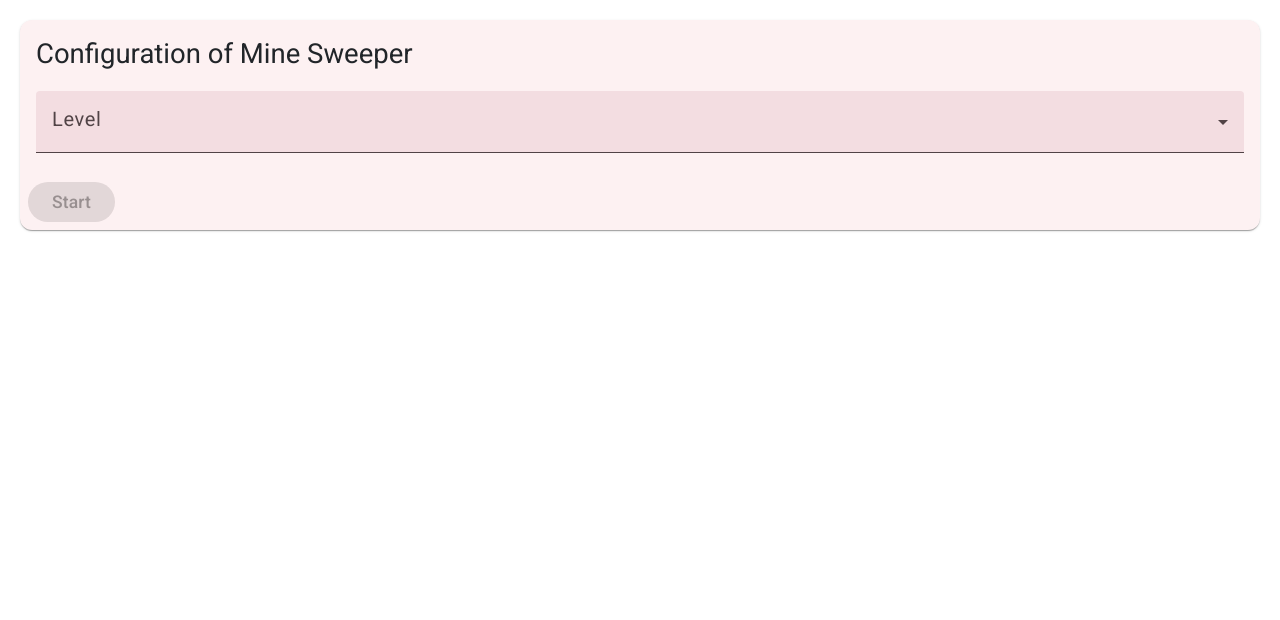
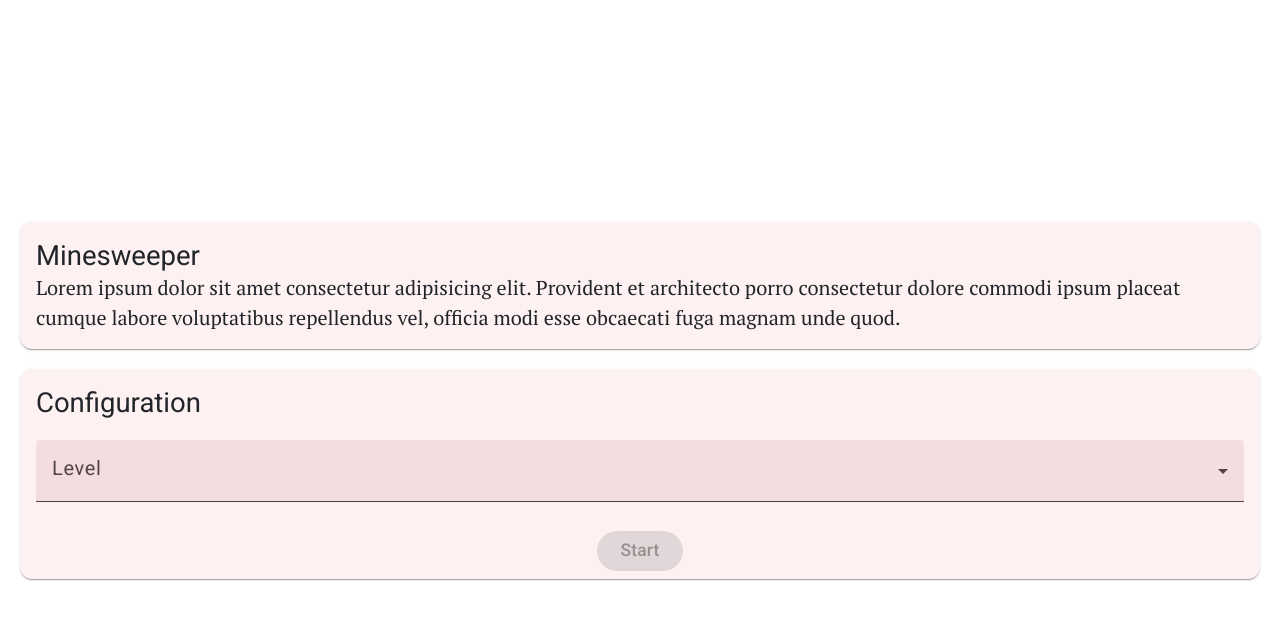
Before and after one commit to karcagtamas/Angular-MineSweeper, an Angular app: page / in a window 1280 px wide. Shown: the top 620 px of the page. Built offline with nearby package versions, Linux system fonts and the light colour scheme.

Commit message:
#53 Re-design page structure

```diff
--- a/src/app/app.component.scss
+++ b/src/app/app.component.scss
@@ -2,4 +2,5 @@
   padding: 1rem;
   display: flex;
   flex: 1;
+  height: 100%;
 }
--- a/src/app/app.routes.ts
+++ b/src/app/app.routes.ts
@@ -6,14 +6,12 @@ export const APP_ROUTES: Routes = [
   {
     path: '',
     loadComponent: () =>
-      import('./components/game-configurator/game-configurator.component').then(
-        (m) => m.GameConfiguratorComponent,
-      ),
+      import('./pages/home/home.component').then((m) => m.HomeComponent),
   },
   {
     path: 'game',
     loadComponent: () =>
-      import('./components/game/game.component').then((m) => m.GameComponent),
+      import('./pages/game/game.component').then((m) => m.GameComponent),
     canActivate: [gameGuard],
     resolve: {
       level: gameResolver,
--- a/src/app/components/game-configurator/game-configurator.component.html
+++ b/src/app/components/game-configurator/game-configurator.component.html
@@ -1,6 +1,6 @@
 <mat-card>
   <mat-card-header>
-    <mat-card-title>Configuration of Mine Sweeper</mat-card-title>
+    <mat-card-title>Configuration</mat-card-title>
   </mat-card-header>
   <mat-card-content>
     <mat-form-field>
--- a/src/app/components/game-configurator/game-configurator.component.scss
+++ b/src/app/components/game-configurator/game-configurator.component.scss
@@ -1,8 +1,3 @@
-:host {
-  display: flex;
-  flex: 1;
-}
-
 mat-card,
 mat-form-field {
   width: 100%;
@@ -11,3 +6,7 @@ mat-form-field {
 mat-card-content {
   padding-top: 1rem;
 }
+
+mat-card-actions {
+  justify-content: center;
+}
--- a/src/app/components/game/game.component.ts
+++ b/src/app/pages/game/game.component.ts
@@ -12,7 +12,7 @@ import {
   MatCardFooter,
 } from '@angular/material/card';
 import { MatButton } from '@angular/material/button';
-import { TileComponent } from '../tile/tile.component';
+import { TileComponent } from '../../components/tile/tile.component';
 import { CountPipe } from '../../pipes/count.pipe';
 import { ElapsedTimePipe } from '../../pipes/elapsed-time.pipe';
 
--- /dev/null
+++ b/src/app/pages/home/home.component.html
@@ -0,0 +1,16 @@
+<mat-card>
+  <mat-card-header>
+    <mat-card-title>Minesweeper</mat-card-title>
+  </mat-card-header>
+
+  <mat-card-content>
+    <p>
+      Lorem ipsum dolor sit amet consectetur adipisicing elit. Provident et
+      architecto porro consectetur dolore commodi ipsum placeat cumque labore
+      voluptatibus repellendus vel, officia modi esse obcaecati fuga magnam unde
+      quod.
+    </p>
+  </mat-card-content>
+</mat-card>
+
+<app-game-configurator />
--- /dev/null
+++ b/src/app/pages/home/home.component.scss
@@ -0,0 +1,12 @@
+:host {
+  display: flex;
+  flex-direction: column;
+  flex: 1;
+  align-items: center;
+  justify-content: center;
+  gap: 1rem;
+}
+
+app-game-configurator {
+  width: 100%;
+}
```
Also changed, not shown: src/app/pages/home/home.component.ts (added, +22 -0 lines), src/app/pages/game/game.component.html (renamed from src/app/components/game/game.component.html), src/app/pages/game/game.component.scss (renamed from src/app/components/game/game.component.scss).
